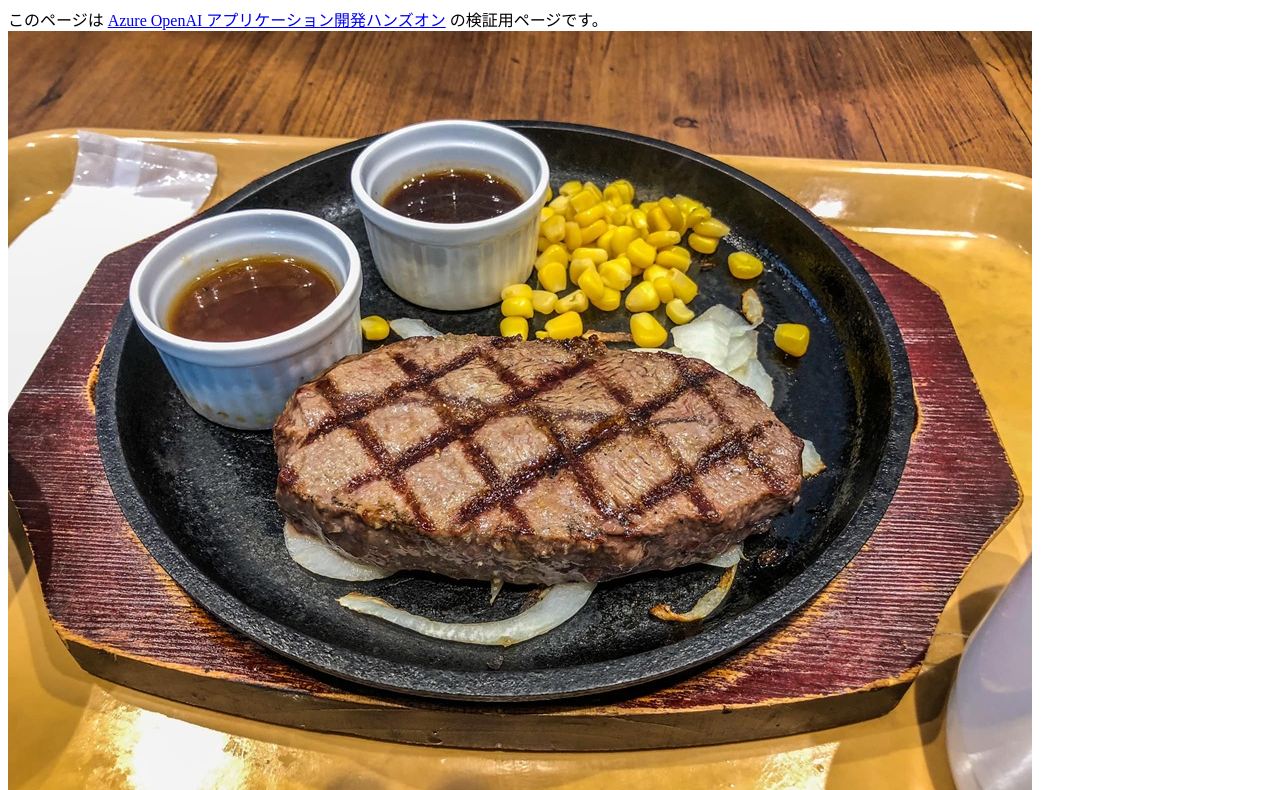
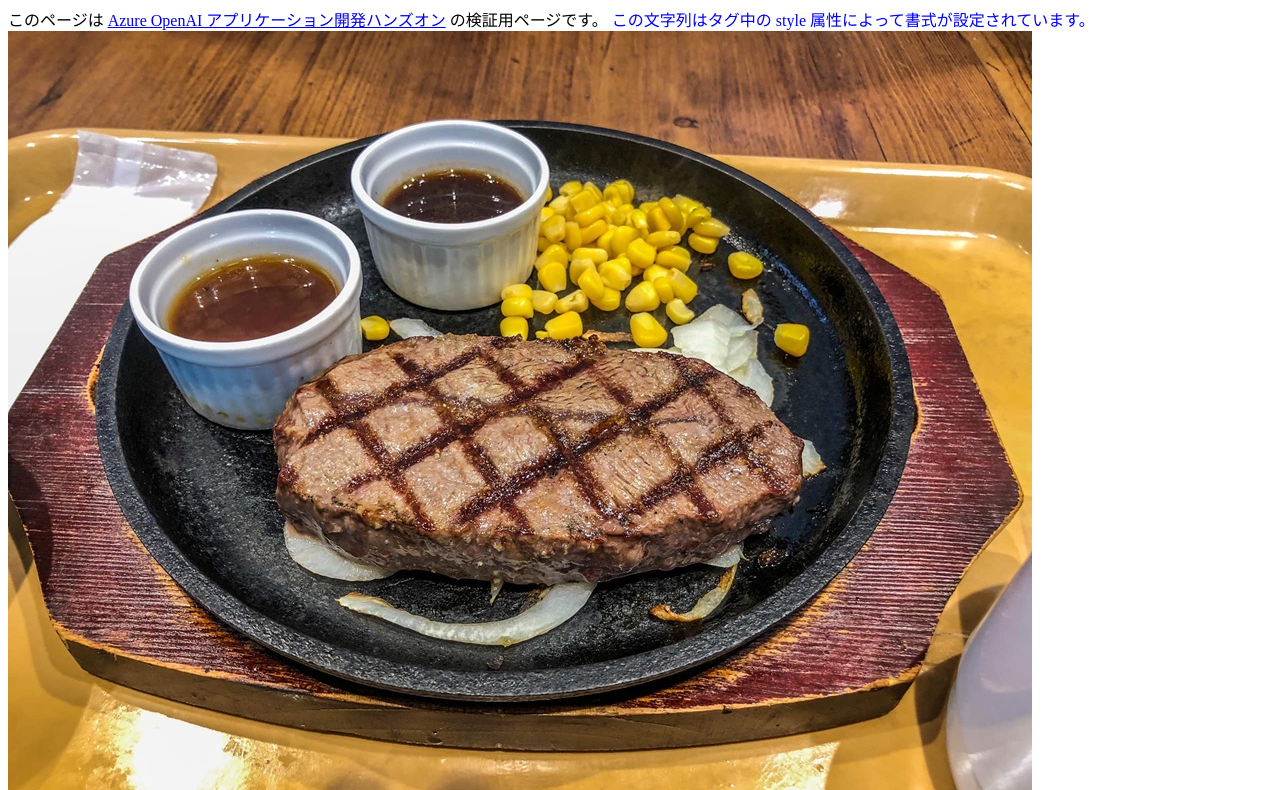
Before and after one commit to osamum/publish, a plain HTML site: page index.html in a window 1280 px wide. Shown: the part 73-863 px from the top of the page. Drawn offline with Linux system fonts and the light colour scheme.

Commit message:
add html tag attribute

```diff
--- a/index.html
+++ b/index.html
@@ -7,17 +7,16 @@
 </head>
 <body>
     <style>
-        div{
+        .article{
             color:black;
         }
     </style>
     <h1>online assets</h1>
 
-    <div>
+    <div class="article">
         このページは <a href="https://aka.ms/firststep-aoai-appdev">Azure OpenAI アプリケーション開発ハンズオン</a> の検証用ページです。
-        </a>
+        <span style="color: blue;">この文字列はタグ中の style 属性によって書式が設定されています。</span>
     </div>
-
     <img src="assets/steak.jpg">
     <img src="assets/n01.jpg">
     <img src="assets/n02.jpg">
```
